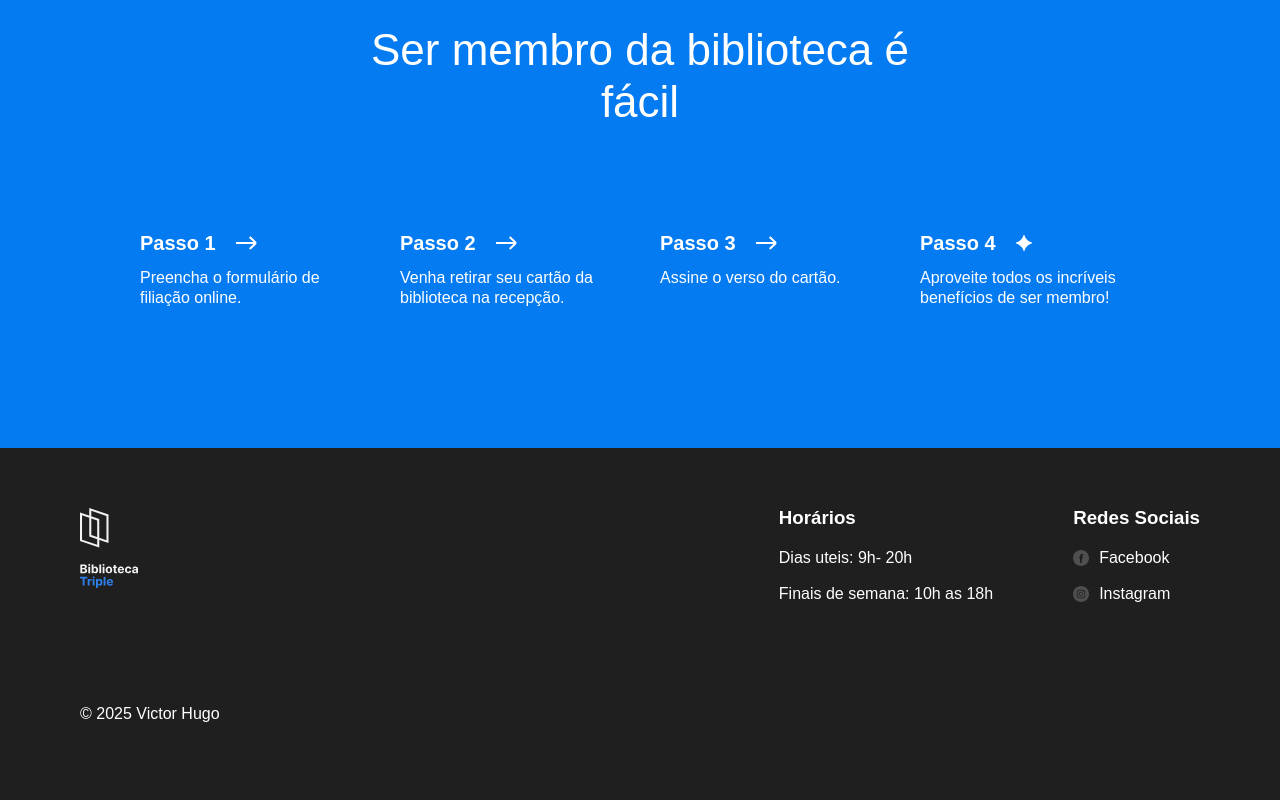
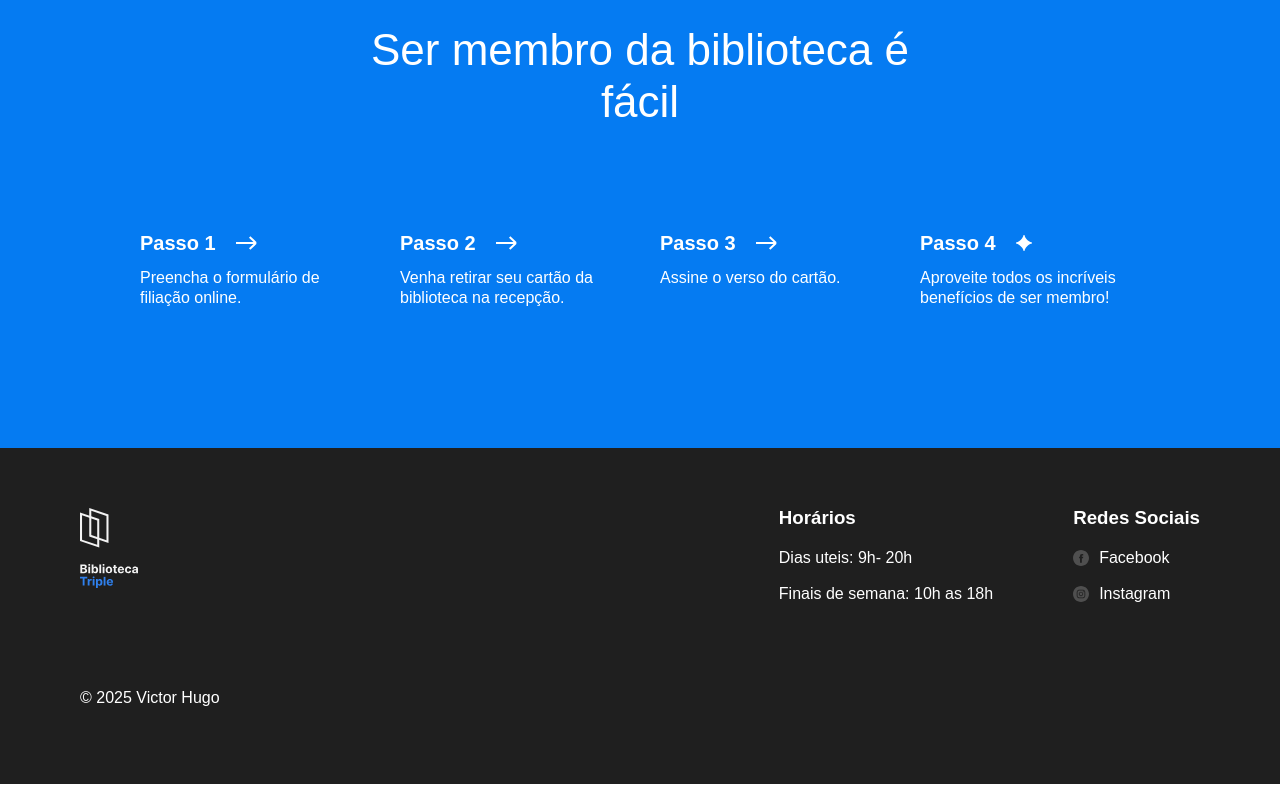
Before and after one commit to victorhugo156/web_project_library_pt, a plain HTML site: page index.html in a window 1280 px wide. Shown: the part 3066-3866 px from the top of the page. Drawn offline with Linux system fonts and the light colour scheme.

Commit message:
fix:footer copyright

```diff
--- a/index.html
+++ b/index.html
@@ -306,11 +306,8 @@
               </li>
             </ul>
           </div>
-
         </div>
-        <div class="footer__copyright">
-          <p class="footer__copyright-text">© 2025 Victor Hugo</p>
-        </div>
+        <p class="footer__copyright">© 2025 Victor Hugo</p>
       </footer>
     </div>
   </body>
```
